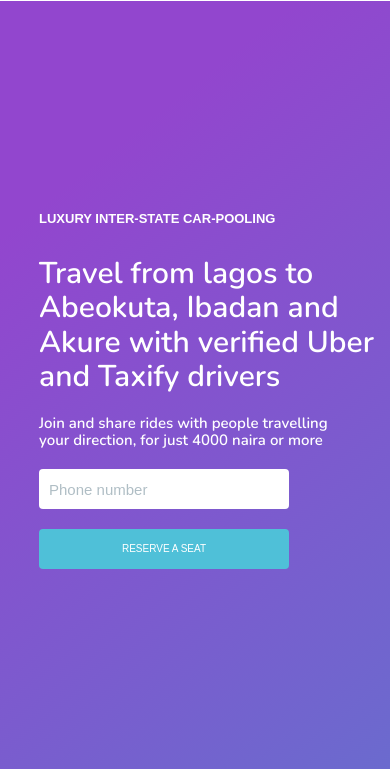
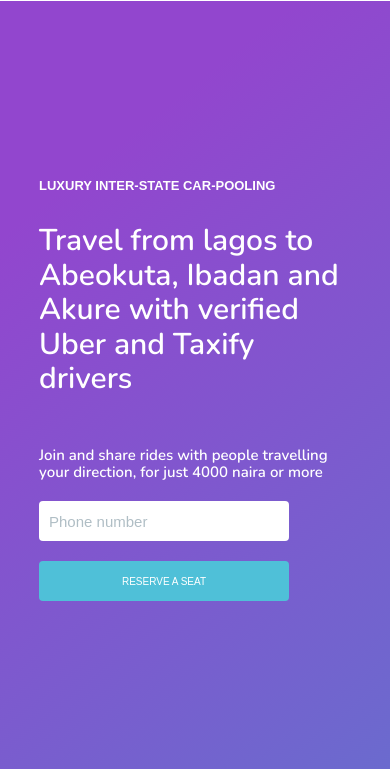
Before and after one commit to chiebuka39/shareride, a website: page mobbin.html in a window 390 px wide. Shown: the part 75-844 px from the top of the page. Drawn offline with nearby package versions, Linux system fonts and the light colour scheme.

Commit message:
made it more responsive

```diff
--- a/mobbin.html
+++ b/mobbin.html
@@ -4,7 +4,7 @@
     <meta charset="utf-8">
     <meta http-equiv="X-UA-Compatible" content="IE=edge">
     <meta name="viewport" content="width=device-width, initial-scale=1">
-    <title>Shareride - Ride sharing to workplaces</title>
+    <title>Mobbin - Carpooling ofr work and inter-state travel</title>
     <link href="https://fonts.googleapis.com/css?family=Lato|Nunito:300,600" rel="stylesheet">
     <link rel="stylesheet" href="dist/css/style.css">
     <script src="https://unpkg.com/scrollreveal@4.0.0/dist/scrollreveal.min.js"></script>
--- a/src/scss/layout/_mobbin.scss
+++ b/src/scss/layout/_mobbin.scss
@@ -91,7 +91,7 @@
 @include media("<=400px") {
     .main-copy{
         font-size: 3rem;
-        width: 35rem;
+        width: 30rem;
     }
 
     .tip-header{
@@ -102,6 +102,7 @@
     }
 
     .tip-bottom{
+        margin-top: 5rem;
         font-family: 'Nunito', sans-serif;
         width: 30rem;
 
```
Also changed, not shown: dist/css/style.css.
